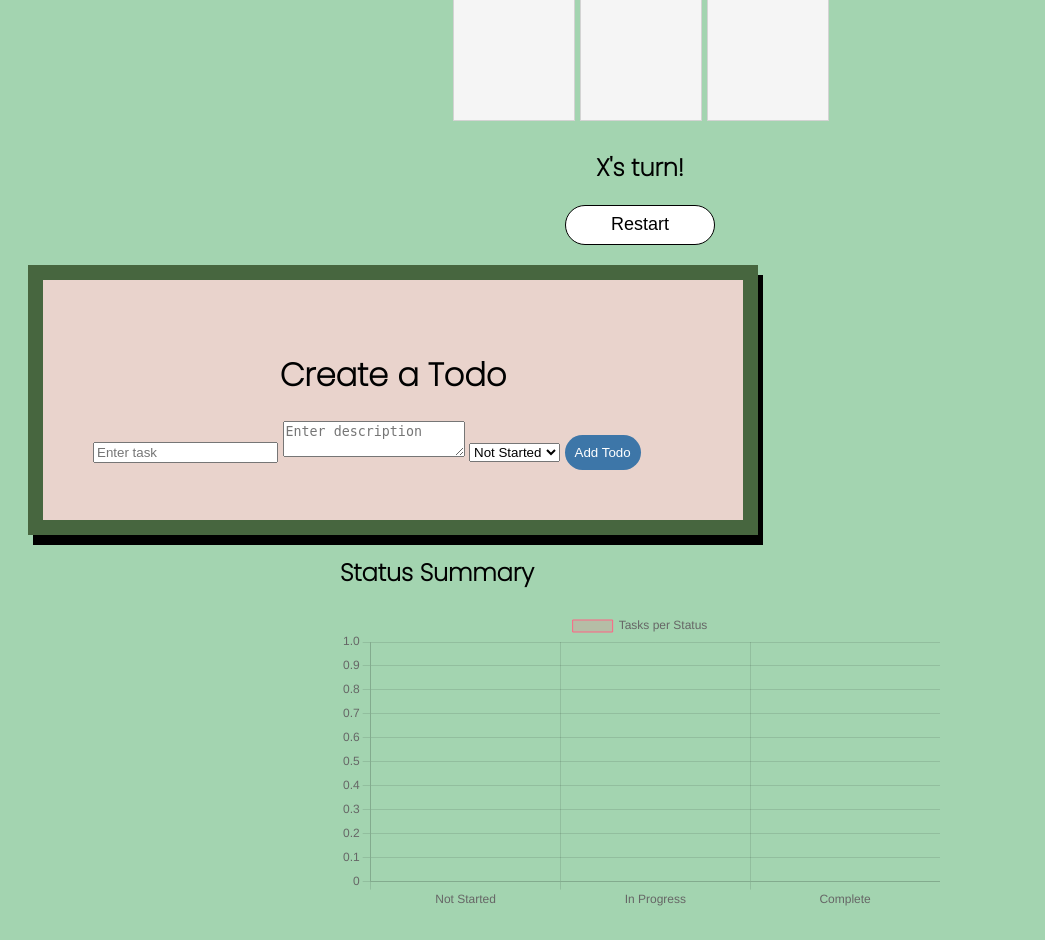
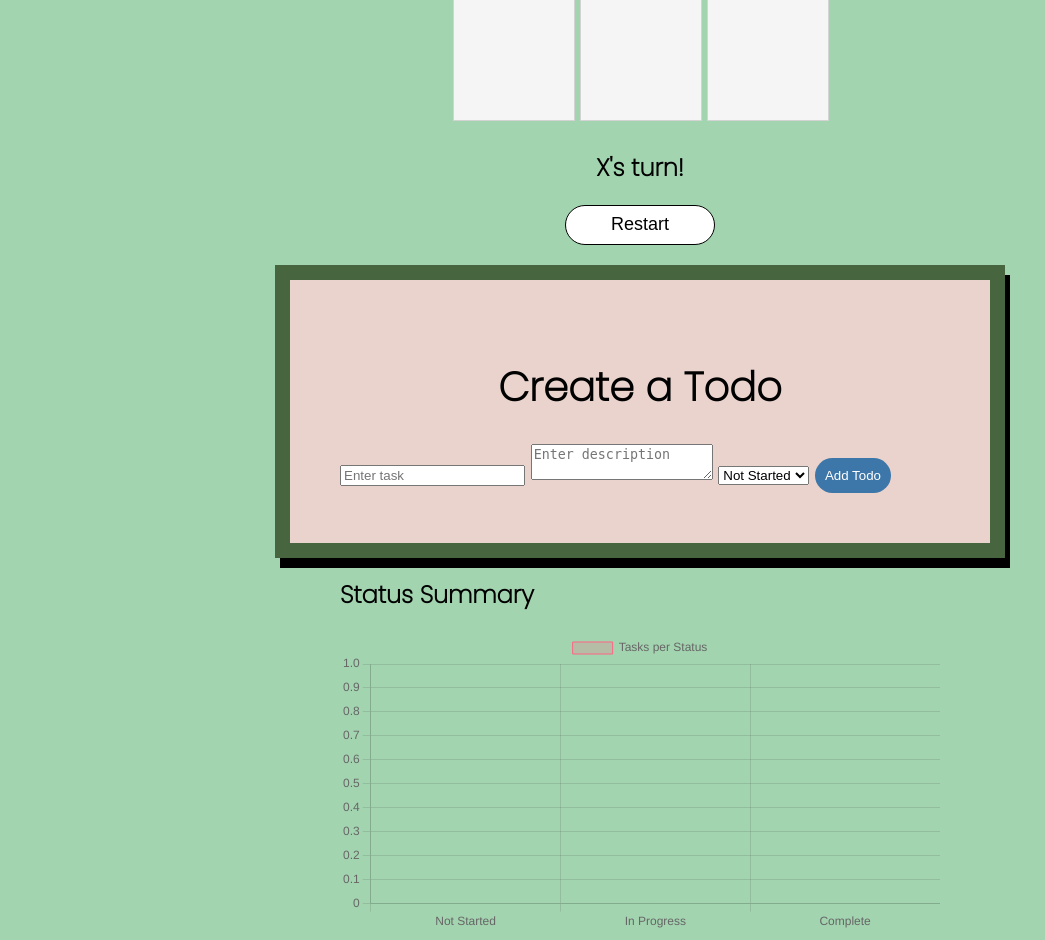
Before and after one commit to jkersLab/todo, a Flask app: page / in a window 1280 px wide. Shown: the part 263-1203 px from the top of the page, without its empty margins (0-1045 px from the left). Before the commit the page ends 1169 px from the top, so only its background shows below. Run offline with Flask 3, Linux system fonts and the light colour scheme; data that the repository does not hold is empty.

Commit message:
margin auto for todos, and margin top for todo input and todos

```diff
--- a/templates/index.html
+++ b/templates/index.html
@@ -49,7 +49,6 @@
       </form>
     </div>
 
-    <ul>
       {% for todo in todos %}
       <div id="list">
         <strong>{{ todo['task'] }}</strong> ({{ todo['status'] }}) <br />
@@ -60,19 +59,18 @@
         <a href="/delete/{{ todo['id'] }}">Delete</a>
         <br />
 
-        <ul>
+
         {% for subtask in todo['subtasks'] %}
           <input type="checkbox" {% if subtask['is_completed'] %} checked {%
           endif %} onclick="window.location.href='/toggle_subtask/{{
           subtask['id'] }}'"> {{ subtask['subtask'] }}
           <br/>
         {% endfor %}
-        </ul>
+
 
         <small>Created: {{ todo['created_at'] }}</small>
       </div>
       {% endfor %}
-    </ul>
 
     <div style="width: 100%; max-width: 600px; margin: auto">
       <h2>Status Summary</h2>
@@ -134,8 +132,10 @@
       border: 15px solid rgba(10, 61, 10, 0.725);
       box-shadow: 5px 10px;
       padding: 50px;
-      margin: 20px;
+      margin: auto;
+      margin-top: 20px;
       background-color: #e9d3cc;
+      font-size: 20px;
     }
 
     #list {
@@ -143,10 +143,10 @@
       border: 15px solid rgba(10, 61, 10, 0.725);
       box-shadow: 5px 10px;
       padding: 50px;
-      margin: 20px;
+      margin: auto;
+      margin-top: 20px;
       background-color: #eae5e3;
       text-align: center;
-      font-size: 20px;
     }
 
     a {
```
Lines whose indentation alone changed are shown as unchanged.
